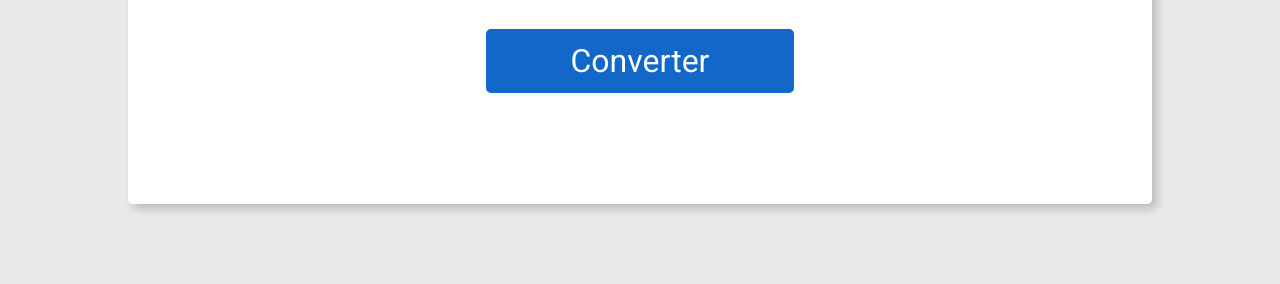
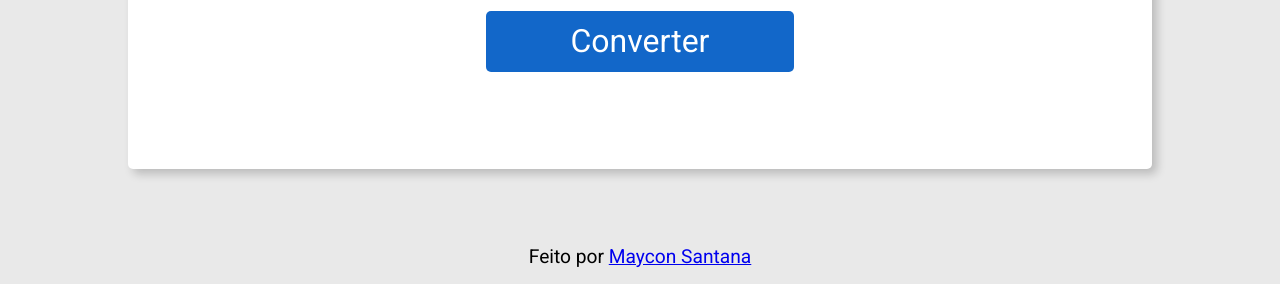
Before and after one commit to MayconSantana/number-system-converter, a plain HTML site: page index.html in a window 1280 px wide. Shown: the part 516-800 px from the top of the page. Drawn offline with Linux system fonts and the light colour scheme.

Commit message:
add linkedin

```diff
--- a/css/style.css
+++ b/css/style.css
@@ -19,6 +19,7 @@ body{
     height: 100vh;
 
     display: flex;
+    flex-direction: column;
     justify-content: center;
     align-items: center;
 }
--- a/index.html
+++ b/index.html
@@ -72,6 +72,10 @@
         </div>
     </main>
 
+    <footer>
+        <p style="font-size: 1.2rem; margin-bottom: 1rem;">Feito por <a href="https://www.linkedin.com/in/maycon-santana-957868183/">Maycon Santana</a></p>
+    </footer>
+
     <script src="js/script.js"></script>
 </body>
 </html>
```
